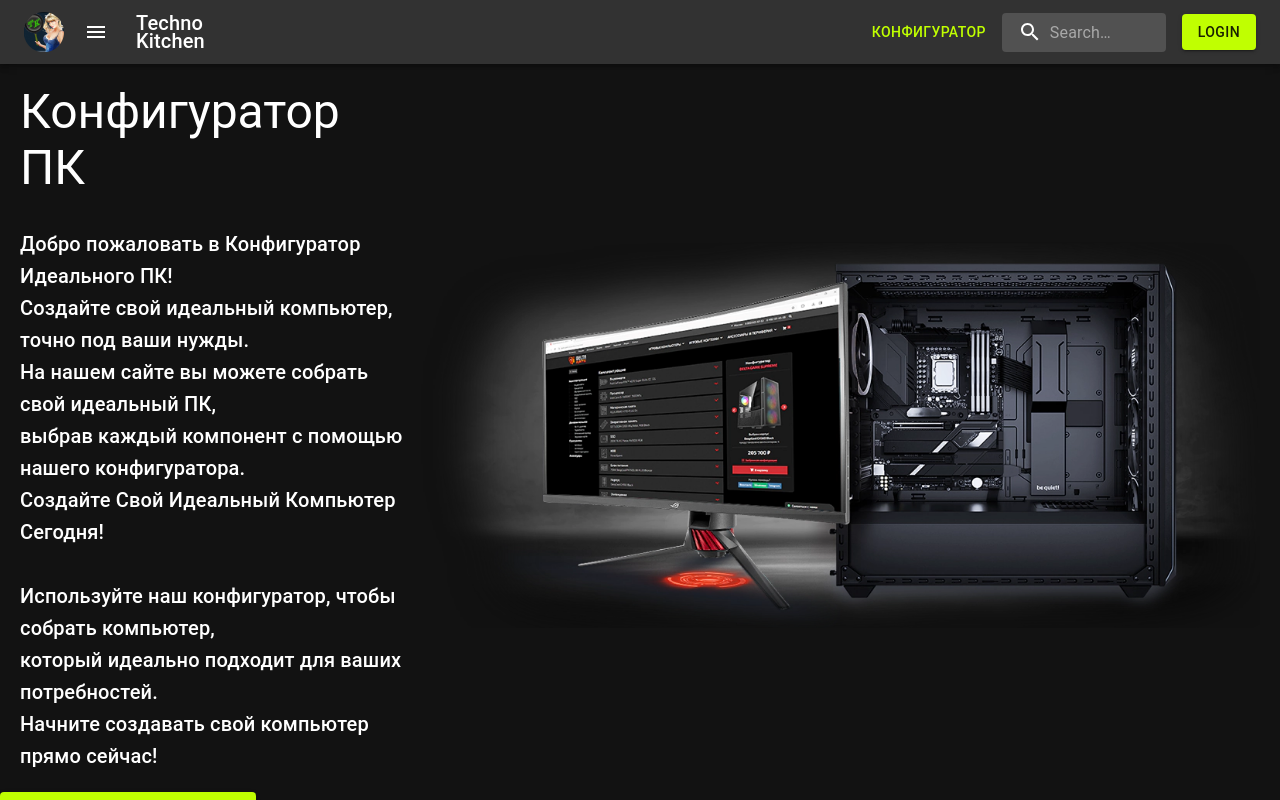
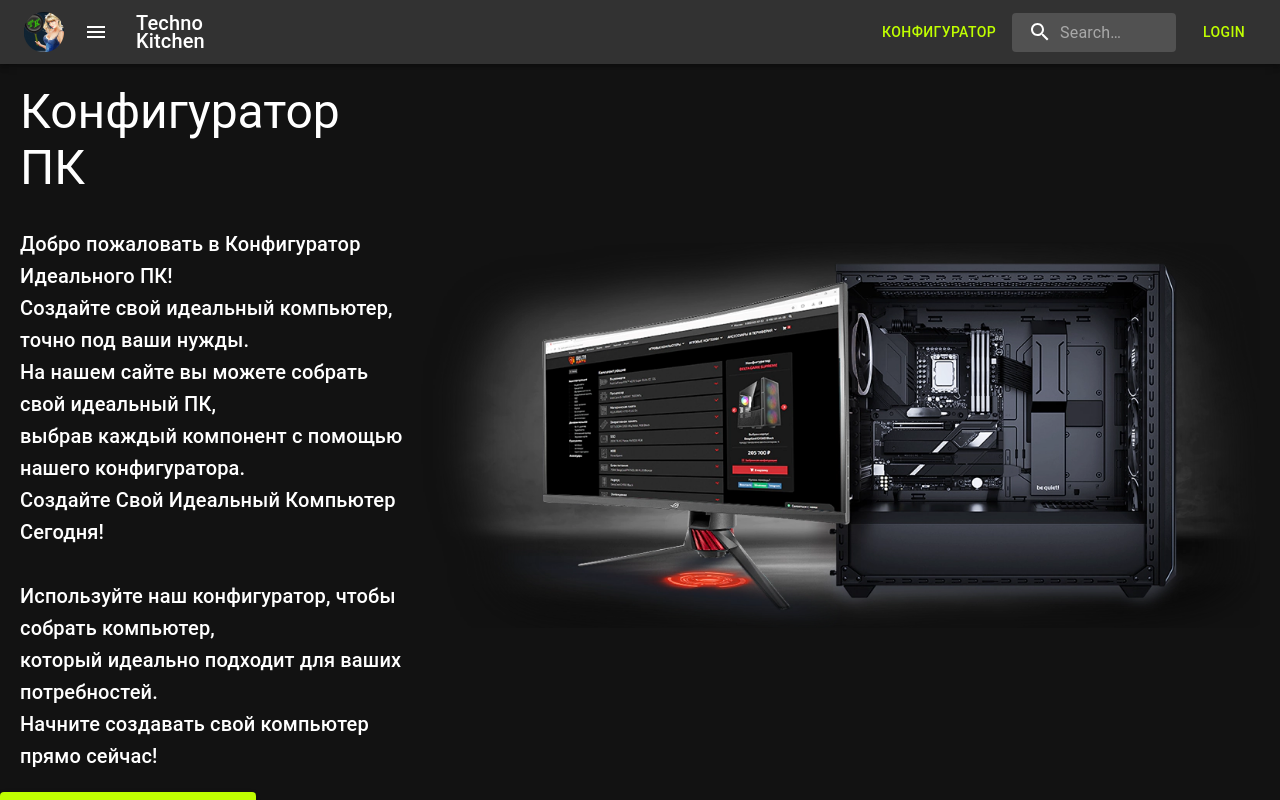
Before and after one commit to Khansultan4/Techno-Kitchen, a React (Vite) app in the folder client/: page / in a window 1280 px wide. Shown: the top 800 px of the page. Built offline with nearby package versions, Linux system fonts and the light colour scheme; no server answers.

Commit message:
modal changes

```diff
--- a/client/src/components/Admin/AddItem.tsx
+++ b/client/src/components/Admin/AddItem.tsx
@@ -17,6 +17,7 @@ export default function AddItem({ types }: AddItemProps) {
       handleOpen={handleOpen}
       handleClose={handleClose}
       btnText="Add Item"
+      variant="contained"
     >
       <ModifyForm types={types} />
     </FormModal>
--- a/client/src/components/Admin/AdminTable.tsx
+++ b/client/src/components/Admin/AdminTable.tsx
@@ -115,7 +115,7 @@ export default function AdminTable() {
                   </Tooltip>
                   <Tooltip title="Delete this item">
                     <div>
-                      <Button sx={{ mt: '10px' }} variant="contained">
+                      <Button sx={{ mt: '10px' }}>
                         <DeleteForeverOutlined />
                       </Button>
                     </div>
--- a/client/src/ui/Modal.tsx
+++ b/client/src/ui/Modal.tsx
@@ -23,6 +23,7 @@ type FormModalProps = {
   handleOpen: () => void;
   handleClose: () => void;
   btnText: string | JSX.Element;
+  variant?: 'text' | 'outlined' | 'contained';
 };
 
 export default function FormModal({
@@ -31,11 +32,12 @@ export default function FormModal({
   handleClose,
   btnText,
   children,
+  variant,
 }: FormModalProps) {
   console.log('Modal is opened');
   return (
     <div>
-      <Button variant="contained" sx={{ ml: 2 }} onClick={handleOpen}>
+      <Button variant={variant} sx={{ ml: 2 }} onClick={handleOpen}>
         {btnText}
       </Button>
       <Modal
```
Also changed, not shown: 1 other file (tests, documents, lock files or other folders).
